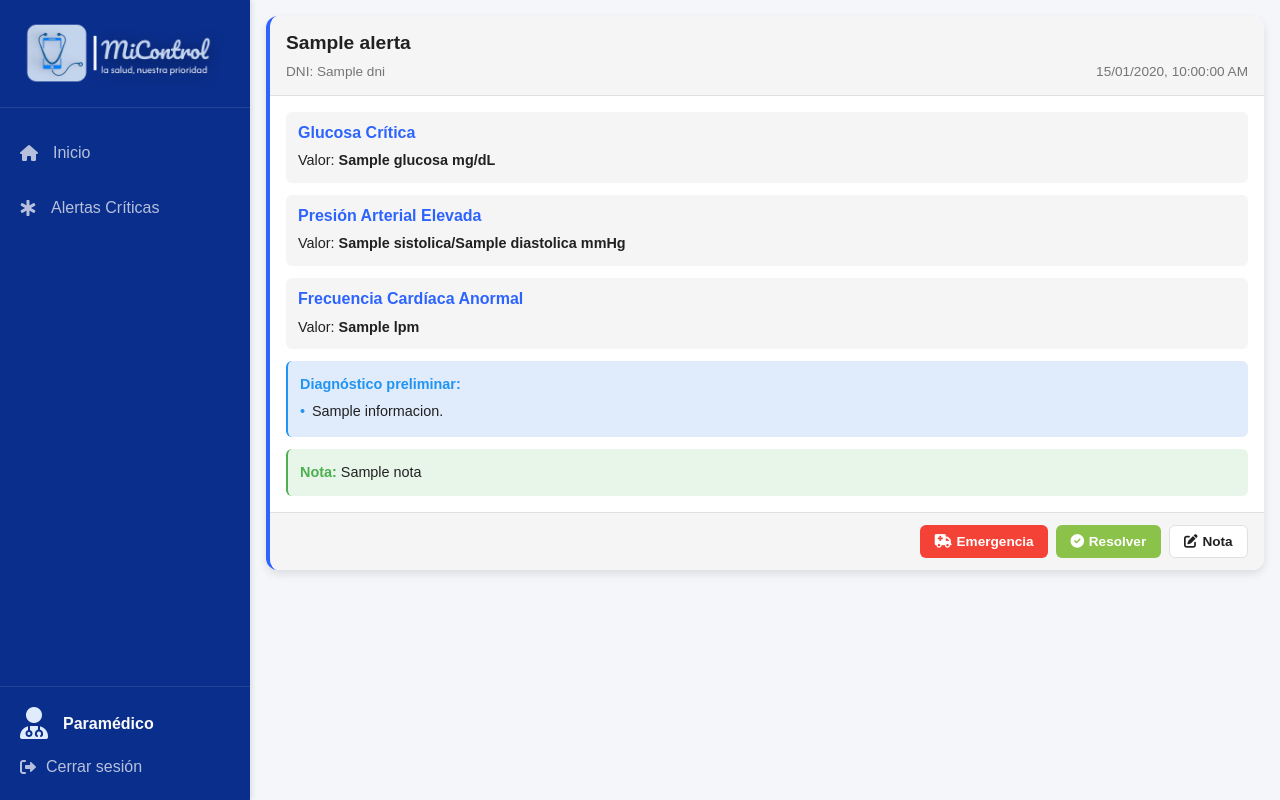
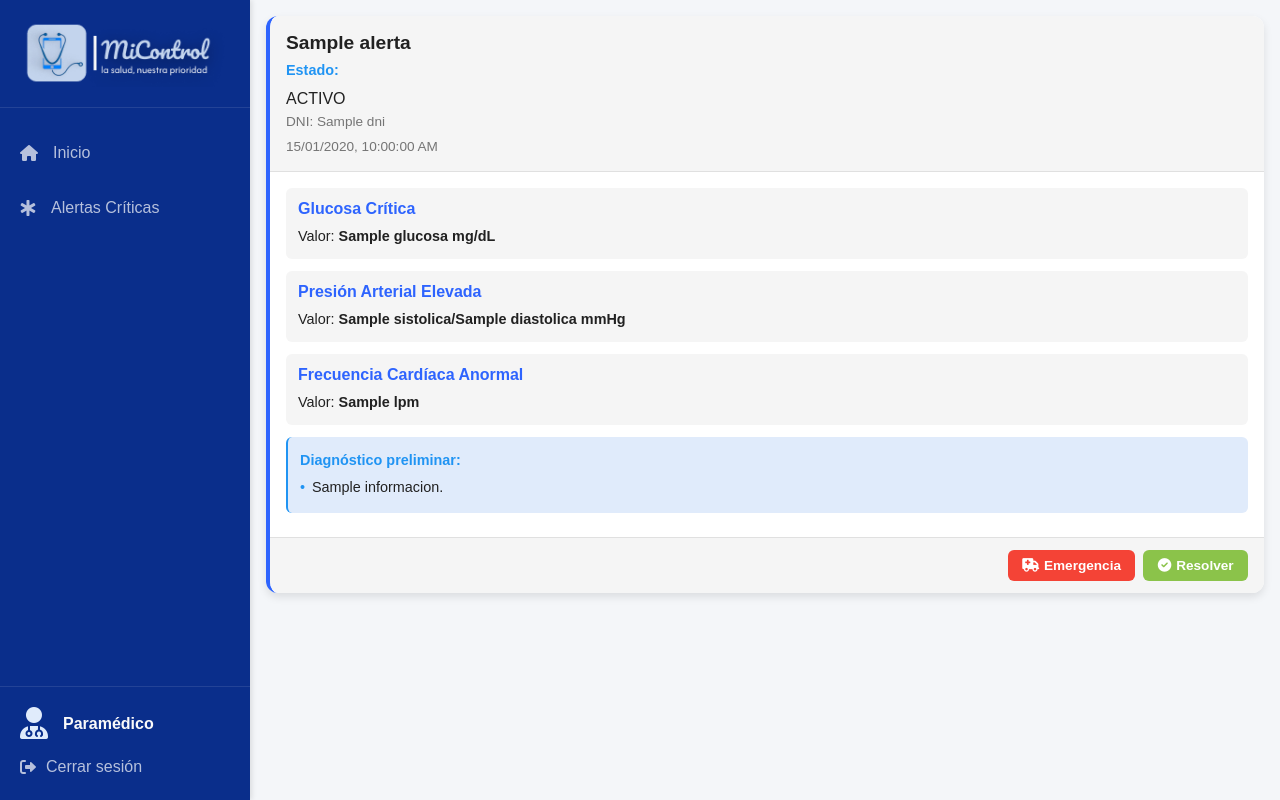
Before and after one commit to Magno-Luque/software-engineering-project, a Flask app: template templates/paramedico/alertas_criticas.html in a window 1280 px wide. Run offline with Flask 3, Linux system fonts and the light colour scheme; the template is opened without the code that fills it: most values are stand-ins (such as "Sample title", 1, 10 or a date in 2020).

Commit message:
Update alertas_criticas.html

```diff
--- a/templates/paramedico/alertas_criticas.html
+++ b/templates/paramedico/alertas_criticas.html
@@ -34,8 +34,14 @@
                         {% for alerta in alertas %}
                         <div class="alerta-card">
                             <div class="paciente-info">
-                                <h2>{{ alerta.nombre_completo }}</h2>
-                                <div class="dni-fecha-container"> <!-- Nuevo contenedor -->
+                                <div class="nombre-estado-line">
+                                    <h2>{{ alerta.nombre_completo }}</h2>
+                                    <div class="estado-container">
+                                        <span class="detail-label">Estado:</span>
+                                        <span class="alerta-estado">{{ alerta.estado }}</span>
+                                    </div>
+                                </div>
+                                <div class="dni-fecha-line">
                                     <p class="dni">DNI: {{ alerta.dni }}</p>
                                     <span class="alerta-fecha">{{ alerta.fecha.strftime('%d/%m/%Y, %I:%M:%S %p') }}</span>
                                 </div>
@@ -84,11 +90,11 @@
                                     </div>
                                 {% endif %}
 
-                                {% if alerta.nota %}
+                                <!-- {% if alerta.nota %}
                                 <div class="alerta-nota">
                                     <p><strong>Nota:</strong> {{ alerta.nota }}</p>
                                 </div>
-                                {% endif %}
+                                {% endif %} -->
 
                                 <!-- <div class="alerta-footer">
                                     <p class="fecha-alerta">{{ alerta.fecha.strftime('%d/%m/%Y, %I:%M:%S %p') }}</p>
@@ -96,17 +102,19 @@
                             </div>
 
                             <div class="alerta-acciones">
-                                <form action="{{ url_for('paramedico.alertas') }}" method="post">
+                                <form action="{{ url_for('paramedico.alertas') }}" method="post" onsubmit="return false;">
                                     <input type="hidden" name="alerta_id" value="{{ alerta.id }}">
-                                    <button type="submit" name="accion" value="emergencia" class="btn-emergencia">
+                                    <button type="button" name="accion" value="emergencia" class="btn-emergencia"
+                                            onclick="mostrarModalConfirmacion('emergencia', this.form, '{{ alerta.nombre_completo }}', '{{ alerta.dni }}')">
                                         <i class="fas fa-ambulance"></i> Emergencia
                                     </button>
-                                    <button type="submit" name="accion" value="resolver" class="btn-resolver">
+                                    <button type="button" name="accion" value="resolver" class="btn-resolver"
+                                            onclick="mostrarModalConfirmacion('resolver', this.form, '{{ alerta.nombre_completo }}', '{{ alerta.dni }}')">
                                         <i class="fas fa-check-circle"></i> Resolver
                                     </button>
-                                    <button type="button" class="btn-nota" onclick="mostrarModalNota('{{ alerta.id }}')">
+                                    <!-- <button type="button" class="btn-nota" onclick="mostrarModalNota('{{ alerta.id }}')">
                                         <i class="fas fa-edit"></i> Nota
-                                    </button>
+                                    </button> -->
                                 </form>
                             </div>
                         </div>
@@ -135,7 +143,102 @@
         </div>
     </div>
 
+    <!-- Modal de confirmación mejorado -->
+    <div id="modalConfirmacion" class="modal">
+        <div class="modal-content confirmacion-content">
+            <div class="confirmacion-header">
+                <i class="fas fa-check-circle icono-exito"></i>
+                <h3 id="confirmacion-titulo">Confirmar cambio de estado</h3>
+            </div>
+
+            <div class="confirmacion-body">
+                <p class="confirmacion-texto">Estás a punto de cambiar el estado del paciente:</p>
+
+                <div class="paciente-info-confirmacion">
+                    <div class="paciente-nombre">
+                        <i class="fas fa-user"></i>
+                        <span id="confirmacion-nombre"></span>
+                    </div>
+                    <div class="paciente-dni">
+                        <i class="fas fa-id-card"></i>
+                        <span>DNI: </span>
+                        <span id="confirmacion-dni"></span>
+                    </div>
+                </div>
+
+                <div class="nuevo-estado">
+                    <i class="fas fa-exchange-alt"></i>
+                    <span>Nuevo estado: </span>
+                    <strong id="confirmacion-estado">Emergencia</strong>
+                </div>
+            </div>
+
+            <div class="confirmacion-footer">
+                <button onclick="cerrarModalConfirmacion()" class="btn-cancelar">
+                    <i class="fas fa-times"></i> Cancelar
+                </button>
+                <button onclick="confirmarAccion()" class="btn-confirmar">
+                    <i class="fas fa-check"></i> Confirmar
+                </button>
+            </div>
+        </div>
+    </div>
+
     <script>
+        // Variables para guardar la acción temporalmente
+        let accionPendiente = null;
+        let formularioPendiente = null;
+        let nombrePaciente = '';
+        let dniPaciente = '';
+
+        function confirmarAccion() {
+            if (formularioPendiente) {
+                // Crear un input oculto con la acción
+                const inputAccion = document.createElement('input');
+                inputAccion.type = 'hidden';
+                inputAccion.name = 'accion';
+                inputAccion.value = accionPendiente;
+                formularioPendiente.appendChild(inputAccion);
+
+                // Enviar el formulario
+                formularioPendiente.submit();
+            }
+            cerrarModalConfirmacion();
+        }
+
+        function mostrarModalConfirmacion(accion, form, nombre, dni) {
+            accionPendiente = accion;
+            formularioPendiente = form;
+
+            const modal = document.getElementById('modalConfirmacion');
+            const titulo = document.getElementById('confirmacion-titulo');
+            const nombreElement = document.getElementById('confirmacion-nombre');
+            const dniElement = document.getElementById('confirmacion-dni');
+            const estadoElement = document.getElementById('confirmacion-estado');
+
+            nombreElement.textContent = nombre;
+            dniElement.textContent = dni;
+
+            if (accion === 'emergencia') {
+                titulo.textContent = 'Confirmar Emergencia';
+                estadoElement.textContent = 'EMERGENCIA';
+                estadoElement.style.color = 'var(--danger-red)';
+            } else {
+                titulo.textContent = 'Confirmar Resolución';
+                estadoElement.textContent = 'RESUELTO';
+                estadoElement.style.color = 'var(--primary-green)';
+            }
+
+            modal.style.display = 'block';
+        }
+
+        function cerrarModalConfirmacion() {
+            document.getElementById('modalConfirmacion').style.display = 'none';
+        }
+
+
+
+        // Función existente para notas
         function mostrarModalNota(alertaId) {
             document.getElementById('alertaIdNota').value = alertaId;
             document.getElementById('modalNota').style.display = 'block';
@@ -144,14 +247,6 @@
         function cerrarModalNota() {
             document.getElementById('modalNota').style.display = 'none';
         }
-
-        // Cerrar modal al hacer clic fuera de él
-        window.onclick = function(event) {
-            const modal = document.getElementById('modalNota');
-            if (event.target == modal) {
-                modal.style.display = 'none';
-            }
-        }
-    </script>
+</script>
 </body>
 </html>
```
